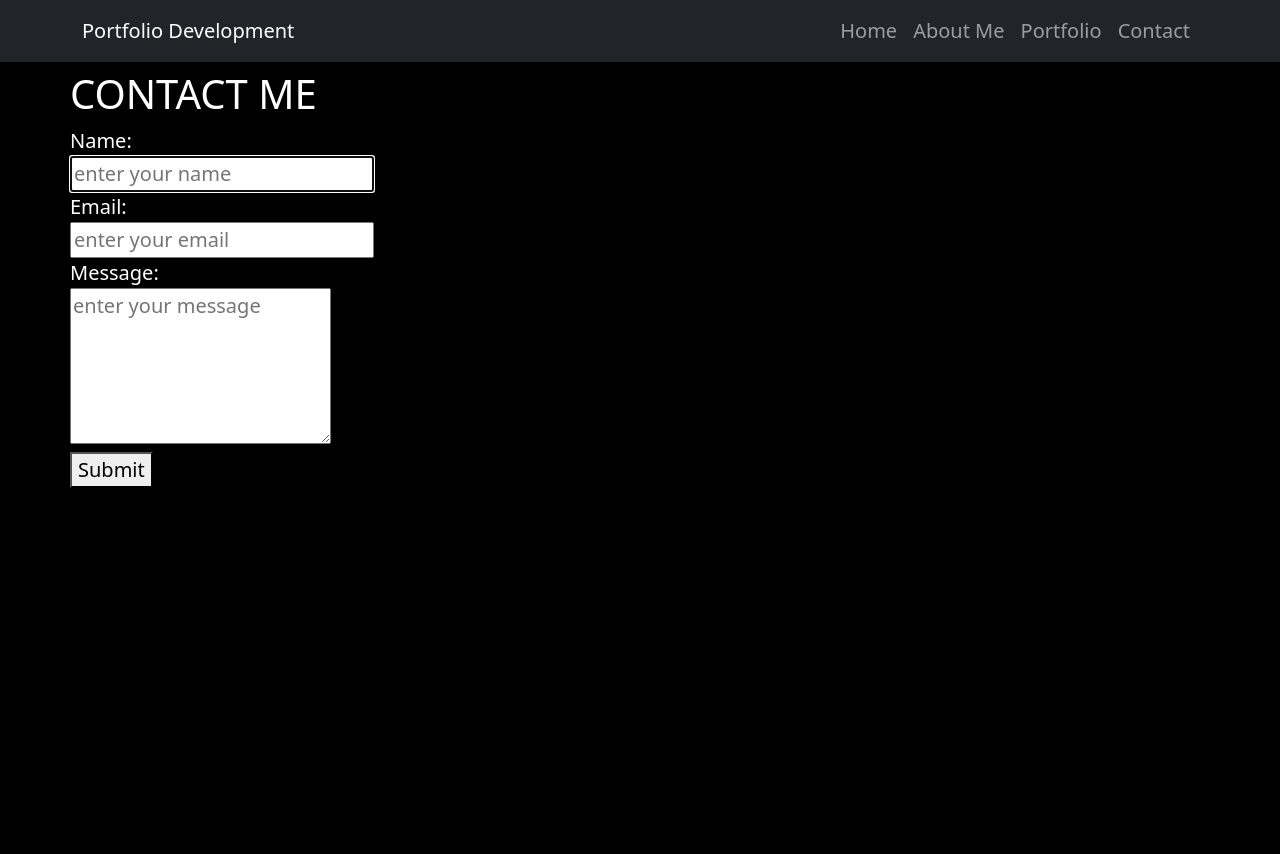
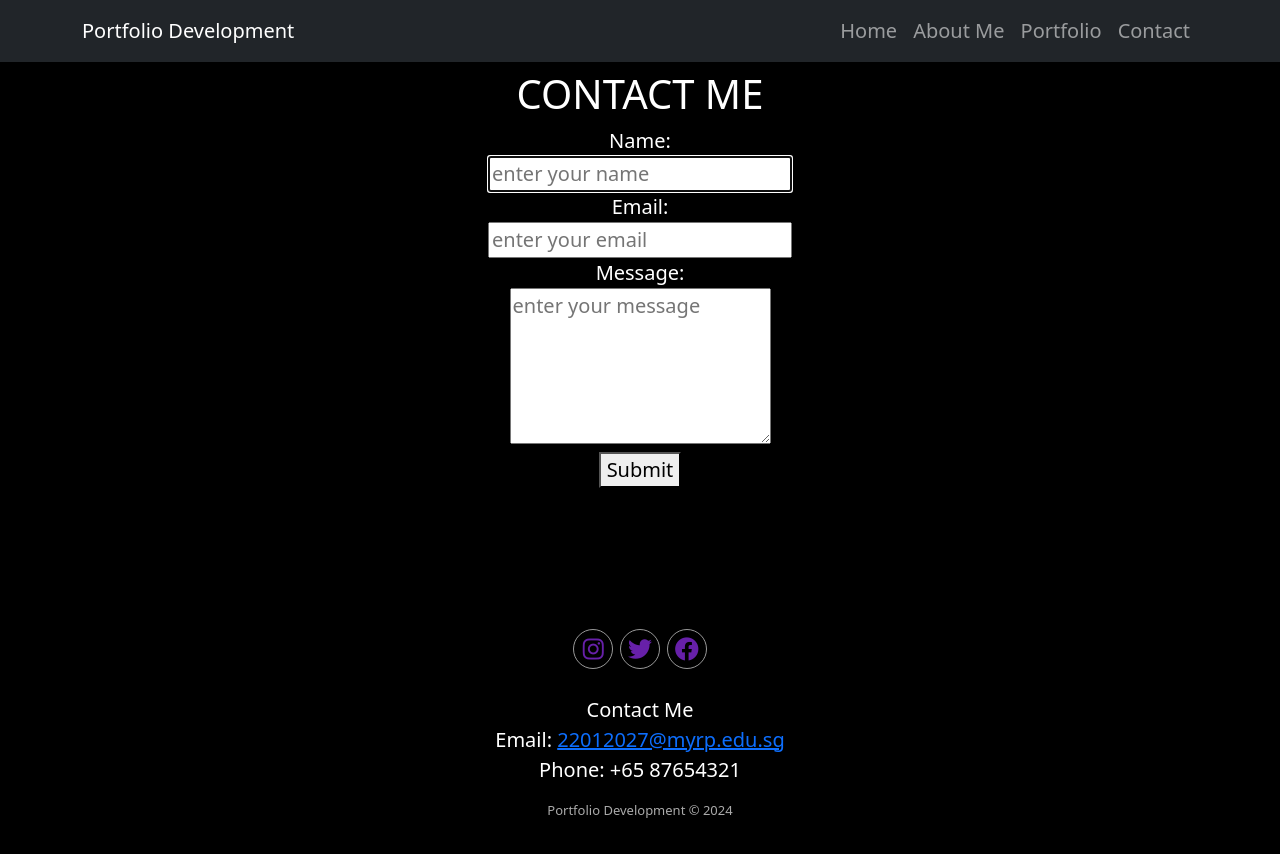
Before and after one commit to 22012027/22012027.github.io, a plain HTML site: page contactme.html in a window 1280 px wide. Before the commit the page ends 800 px from the top, so only its background shows below. Drawn offline with nearby package versions, Linux system fonts and the light colour scheme.

Commit message:
Add files via upload

```diff
--- a/contactme.html
+++ b/contactme.html
@@ -11,7 +11,9 @@ and open the template in the editor.
         <meta name="viewport" content="width=device-width, initial-scale=1.0">
         <link href="https://cdn.jsdelivr.net/npm/bootstrap@5.1.1/dist/css/bootstrap.min.css" rel="stylesheet">
         <script src="https://cdn.jsdelivr.net/npm/bootstrap@5.1.1/dist/js/bootstrap.bundle.min.js"></script>
-        <link rel="stylesheet" href="https://cdnjs.cloudflare.com/ajax/libs/font-awesome/5.15.4/css/all.min.css">
+        <script src="https://code.jquery.com/jquery-3.6.4.min.js"></script>
+        <script src="https://code.jquery.com/ui/1.12.1/jquery-ui.js"></script>
+        <link rel="stylesheet" href="https://cdnjs.cloudflare.com/ajax/libs/font-awesome/6.4.2/css/all.min.css">
 
         <style>
             body {
@@ -19,6 +21,62 @@ and open the template in the editor.
                 color: white;
                 font-size: 20px;
                 padding: 70px;
+            }
+
+            .heading {
+                text-align: center;
+            }
+
+            .contact-email {
+                text-align: center;
+            }
+
+            .footer {
+                width: auto;
+                margin-top: 100px;
+                padding: 40px;
+                height: 230px;
+                flex-direction: column;
+            }
+
+            .footer .social {
+                text-align: center;
+                padding-bottom: 25px;
+                color: blueviolet;
+
+            }
+
+            .footer .social a {
+                text-align: center;
+                font-size: 24px;
+                color: inherit;
+                border: 1px solid #ccc;
+                width: 40px;
+                height: 40px;
+                line-height: 38px;
+                display: inline-block;
+                border-radius: 50%;
+                margin: 0.8px;
+                opacity: 0.75;
+            }
+
+            .footer .social a:hover {
+                opacity: 0.9;
+            }
+
+            .footer .contact {
+                text-align: center;
+            }
+
+            .footer .contact:hover {
+                font-weight: bold;
+            }
+
+            .footer .copyright {
+                margin-top: 15px;
+                text-align: center;
+                font-size: 13px;
+                color: #aaa;
             }
         </style>
     </head>
@@ -49,11 +107,11 @@ and open the template in the editor.
             </div>
         </nav>
 
-        <h1>CONTACT ME</h1>
+        <h1 class="heading">CONTACT ME</h1>
 
         <div class="flex-column flex-center">
             <div class="contact-email">
-                <form id="emailForm" action="mailto:janling77@gmail.com" class="flex-column email-form">
+                <form id="emailForm" action="mailto:22012027@myrp.edu.sg" class="flex-column email-form">
                     <label for="name">Name: </label>
                     <br/>
                     <input id="name" type="text" name="name" class="text-medium input-half" required placeholder="enter your name" autofocus />
@@ -71,5 +129,23 @@ and open the template in the editor.
             </div>
         </div>
 
+        <section class="footer">
+            <div class="social">
+                <a href="https://www.instagram.com/"><i class="fa-brands fa-instagram"></i></a>
+                <a href="https://twitter.com/home?lang=en"><i class="fa-brands fa-twitter"></i></a>
+                <a href="https://www.facebook.com/"><i class="fa-brands fa-facebook"></i></a>
+            </div>
+
+            <div class="contact">
+                Contact Me
+                <br>
+                Email: <a href="mailto:22012027@myrp.edu.sg">22012027@myrp.edu.sg</a>
+                <p>Phone: +65 87654321</p>
+            </div>
+
+            <p class="copyright">
+                Portfolio Development © 2024
+            </p>
+        </section>
     </body>
 </html>
```
Also changed, not shown: aboutme.html (+10 -2 lines), index.html (+27 -3 lines), portfolio.html (+10 -1 lines).
